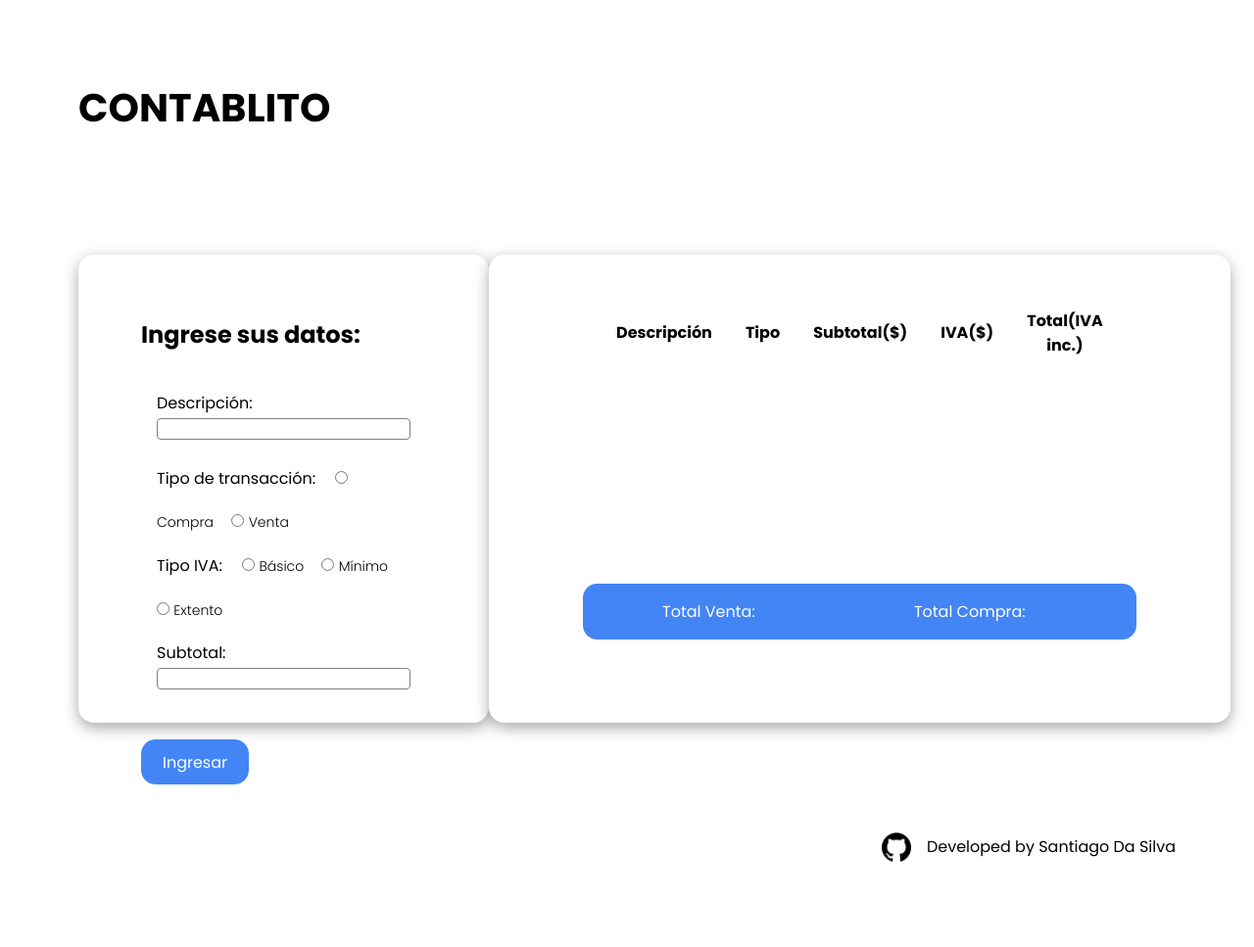
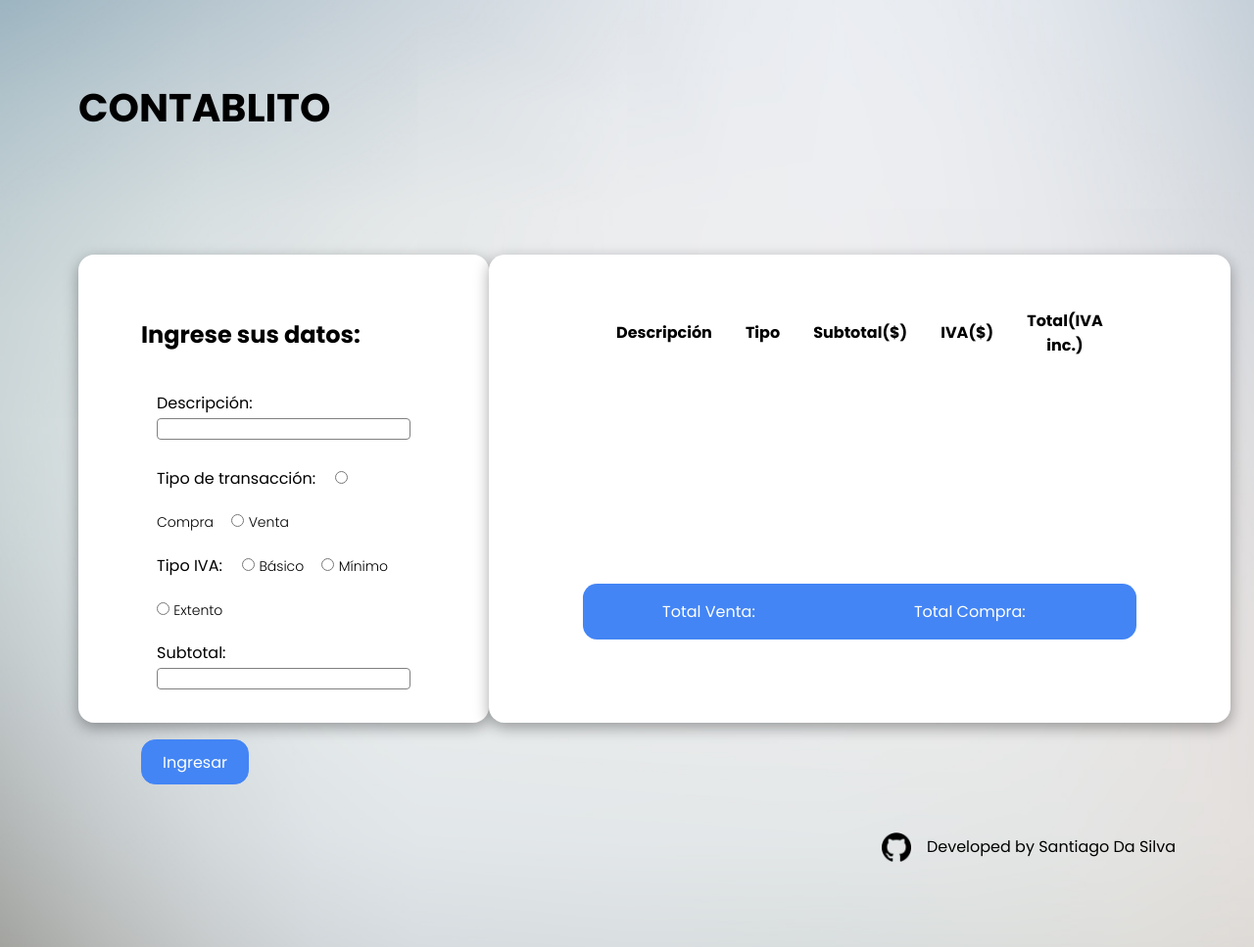
Before and after one commit to santidsds/Contablito, a plain HTML site: page index.html in a window 1280 px wide. Shown: the whole page at 98% size. Drawn offline with nearby package versions, Linux system fonts and the light colour scheme; files that its build step writes are made by us from their sources.

Commit message:
background

```diff
--- a/css/index.scss
+++ b/css/index.scss
@@ -8,7 +8,7 @@
 
 body {
 
-    background-image: url(249.jpg);
+
     background-repeat: no-repeat;
     background-size: cover;
 
--- a/index.html
+++ b/index.html
@@ -11,7 +11,7 @@
     <link rel="icon" type="image/png" sizes="16x16" href="favicon/favicon-16x16.png">
     <link rel="manifest" href="favicon/site.webmanifest">
 </head>
-<body>
+<body style="background-image: url(img/249.jpg);">
     <div class="hero-container">
         <h1>CONTABLITO</h1>
         <div class="inner-cont">
@@ -87,7 +87,7 @@
     <footer>
 
         <a href="https://github.com/santidsds">
-            <img src="github.png" alt="">
+            <img src="img/github.png" alt="">
         </a>
 
         <p>Developed by Santiago Da Silva</p>
```
Also changed, not shown: img/249.jpg (renamed from 249.jpg), img/github.png (renamed from github.png).
